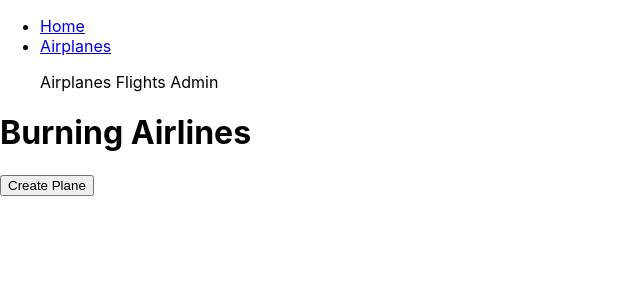
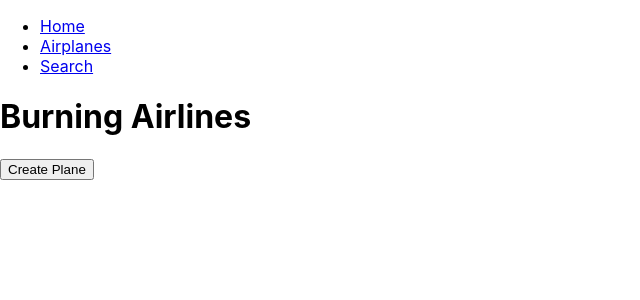
Before and after one commit to CDDiaz/rcm-client, a React (Create React App) app: page /Airplanes in a window 1280 px wide. Shown: the top 300 px of the page, without its empty margins (0-640 px from the left). Built offline with nearby package versions, Linux system fonts and the light colour scheme; no server answers.

Commit message:
ro 's updated Airplanes.js plus axios

```diff
--- a/package.json
+++ b/package.json
@@ -6,6 +6,7 @@
     "@testing-library/jest-dom": "^5.14.1",
     "@testing-library/react": "^11.2.7",
     "@testing-library/user-event": "^12.8.3",
+    "axios": "^0.21.1",
     "react": "^17.0.2",
     "react-dom": "^17.0.2",
     "react-router": "^5.2.0",
--- a/src/components/Airplanes.js
+++ b/src/components/Airplanes.js
@@ -1,20 +1,24 @@
 import React, {Component} from 'react';
+import axios from 'axios'
 //creating an airplane
+
+const AIRPLANES_URL = 'http://localhost:3000/airplanes.json';
 class Airplanes extends Component {
-
   constructor(){
     super();
     this.state = {
-      showForm: false
+      showForm: false,
+      name: '',
+      rows: '',
+      columns: ''
     }
     this.showForm = this.showForm.bind(this)
   }
 
 showForm(){
-
   return(
     <div>
-    <form>
+    <form onSubmit={this.saveTable}>
       Name:
       <input type="text"/>
       Rows:
@@ -23,34 +27,52 @@ showForm(){
       <input type="text"/>
       <br/>
       <input type="submit" value= "Save"/>
-      <input type="submit" value= "Cancel"/>
     </form>
+    <input type="submit" value= "Cancel"/>
     </div>
     )
+}
+componentDidMount(){
+  const fetchTable = () => {
+    axios.get(AIRPLANES_URL).then((results) =>{
+      this.setState({showTable: true, name: results.data.name, rows: results.data.rows, columns: results.data.columns })
+      setTimeout(fetchTable, 5000);
+    })
+  }
+  fetchTable();
+}
 
+saveTable(rows, columns){
+  axios.post(AIRPLANES_URL, {rows: rows}, {columns: columns}).then((response) => {
+    this.setState({name: [...this.state.name, response.data]}, {rows: [...this.state.rows, response.data]}, {columns: [...this.state.columns, response.data]})
+  })
 }
+
+
 
   render(){
     return(
       <div>
-        <nav>
-          <ul>
-          Airplanes
-          Flights
-          Admin
-          </ul>
-        </nav>
         <h1>Burning Airlines</h1>
         <button onClick={() => this.setState({showForm: true}) }>Create Plane
           </button>
           {this.state.showForm ? this.showForm() : null}
+          <AirplanesTable />
         </div>
-
     )
   }
 
+}
+
+const AirplanesTable = (props) => {
+
+      return(
+        <div>
+
+        </div>
+      )
+
+  }
 
 
-}
-
 export default Airplanes
--- a/src/components/App.js
+++ b/src/components/App.js
@@ -20,14 +20,18 @@ export default function App() {
             <li>
               <Link to="/airplanes">Airplanes</Link>
             </li>
+            <li>
+              <Link to="/search">Search</Link>
+            </li>
           </ul>
         </nav>
 
-        {/* A <Switch> looks through its children <Route>s and
-            renders the first one that matches the current URL. */}
         <Switch>
           <Route path="/Airplanes">
             <Airplanes />
+          </Route>
+          <Route path="/Search">
+            <Search />
           </Route>
 
 
```
Also changed, not shown: 1 other file (tests, documents, lock files or other folders).
